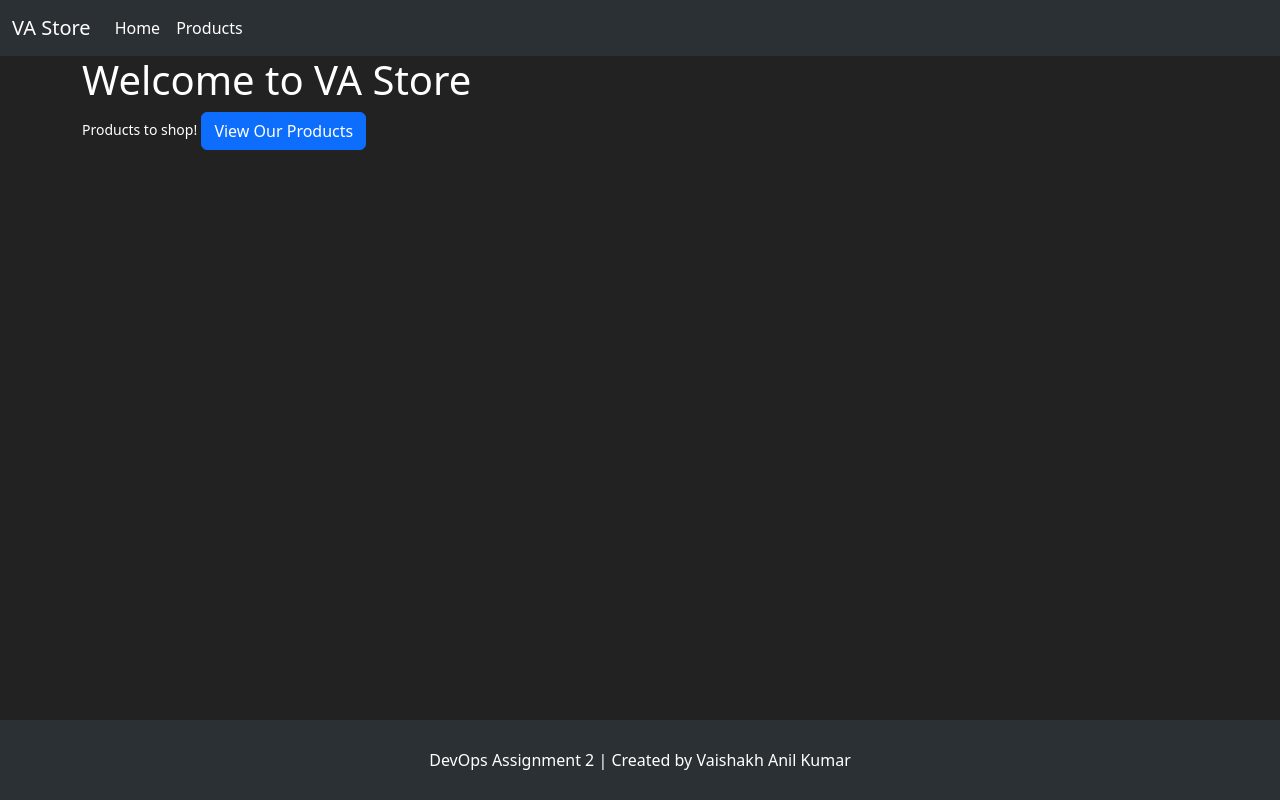
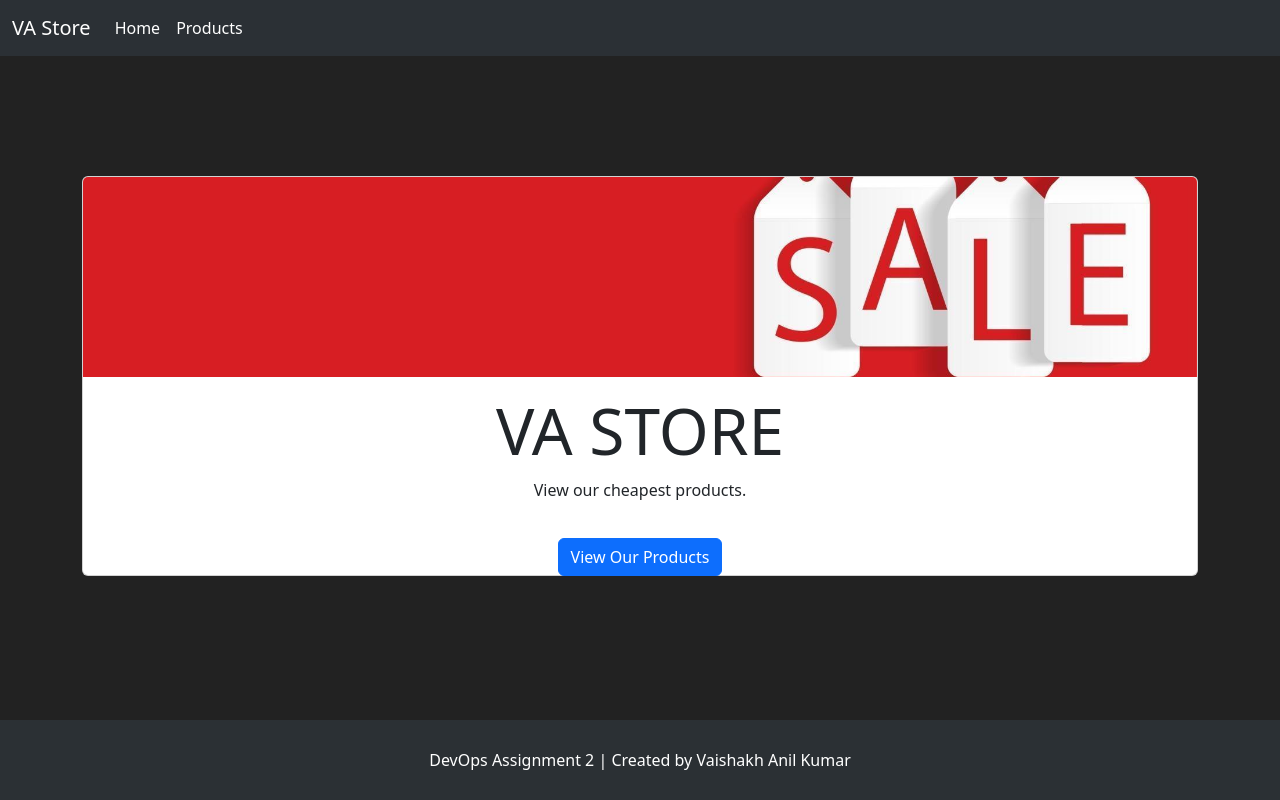
Before and after one commit to vaishakhanil/Assignment2, a Flask app: page / in a window 1280 px wide. Run offline with Flask 3, Linux system fonts and the light colour scheme.

Commit message:
Step 5: Creating the template and styling it

```diff
--- a/flask_app/static/css/styles.css
+++ b/flask_app/static/css/styles.css
@@ -1,7 +1,6 @@
 body {
     background-color: rgb(34, 34, 34);
 }
-
 
 footer {
     position: fixed;
@@ -21,3 +20,41 @@ footer {
 h1, small {
     color: white;
 }
+
+img {
+    width: 200px;
+    height: 200px;
+    object-fit: cover;
+}
+
+.title {
+    margin-top: 2vh;
+}
+
+.homepage_body {
+    width: 100%;
+    height: 80vh;
+    display: flex;
+    justify-content: center;
+    align-items: center;
+}
+
+.card-homepage {
+    width: 100%;
+    height: 50vh;
+}
+
+.card-body {
+    display: flex;
+    justify-content: center;
+    align-items: center;
+    flex-direction: column;
+}
+
+.card-title {
+    font-size: 4rem;
+}
+
+.button-link {
+    margin: 20px;
+}
--- a/flask_app/templates/base.html
+++ b/flask_app/templates/base.html
@@ -3,7 +3,7 @@
 <head>
     <meta charset="UTF-8">
     <meta name="viewport" content="width=device-width, initial-scale=1.0">
-    <title>Document</title>
+    <title>Assignment 2 | DevOps</title>
     <link href="https://cdn.jsdelivr.net/npm/bootstrap@5.3.3/dist/css/bootstrap.min.css" rel="stylesheet" integrity="sha384-QWTKZyjpPEjISv5WaRU9OFeRpok6YctnYmDr5pNlyT2bRjXh0JMhjY6hW+ALEwIH" crossorigin="anonymous">
     <link rel="stylesheet" href="{{url_for('static', filename='css/styles.css')}}"
 </head>
--- a/flask_app/templates/home.html
+++ b/flask_app/templates/home.html
@@ -1,9 +1,13 @@
 {% extends "base.html" %}
 {% block pageContent %}
-<div>
-    <h1>Welcome to VA Store</h1>
-    <small>Products to shop!</small>
-
-    <a href="{{url_for('products')}}" class="btn btn-primary">View Our Products</a>
-</div>
+    <div class="homepage_body">
+        <div class="card card-homepage">
+            <img src="static/images/sales.jpg" class="card-img-top" alt="...">
+            <div class="card-body">
+              <h5 class="card-title">VA STORE</h5>
+              <p class="card-text">View our cheapest products.</p>
+              <a href="{{url_for('products')}}" class="btn btn-primary button-link">View Our Products</a>
+            </div>
+          </div>
+    </div>
 {% endblock %}
```
Also changed, not shown: flask_app/templates/products.html (+24 -1 lines), flask_app/static/images/sales.jpg (added).
